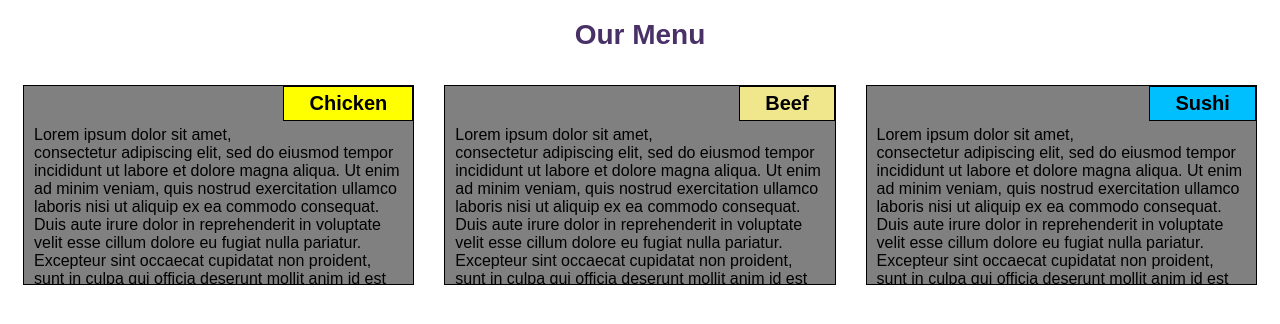
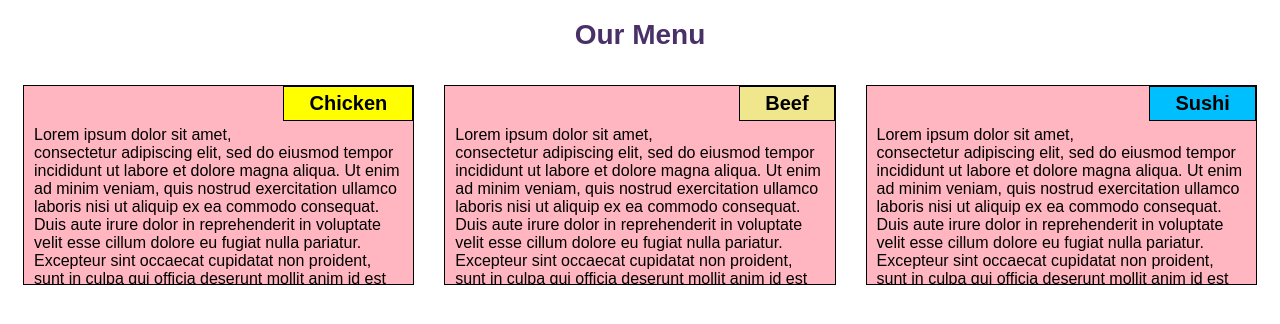
Before and after one commit to satyambup/coursera_course_fullstack_web, a plain HTML site: page mod2_solution/index.html in a window 1280 px wide. Drawn offline with Linux system fonts and the light colour scheme.

Commit message:
changed the background color

```diff
--- a/mod2_solution/style.css
+++ b/mod2_solution/style.css
@@ -11,7 +11,7 @@ h1 {
 
 section {
   border: 1px solid black;
-  background-color: grey;
+  background-color:lightpink;
   height: 200px;
   overflow: auto;
 }
```
